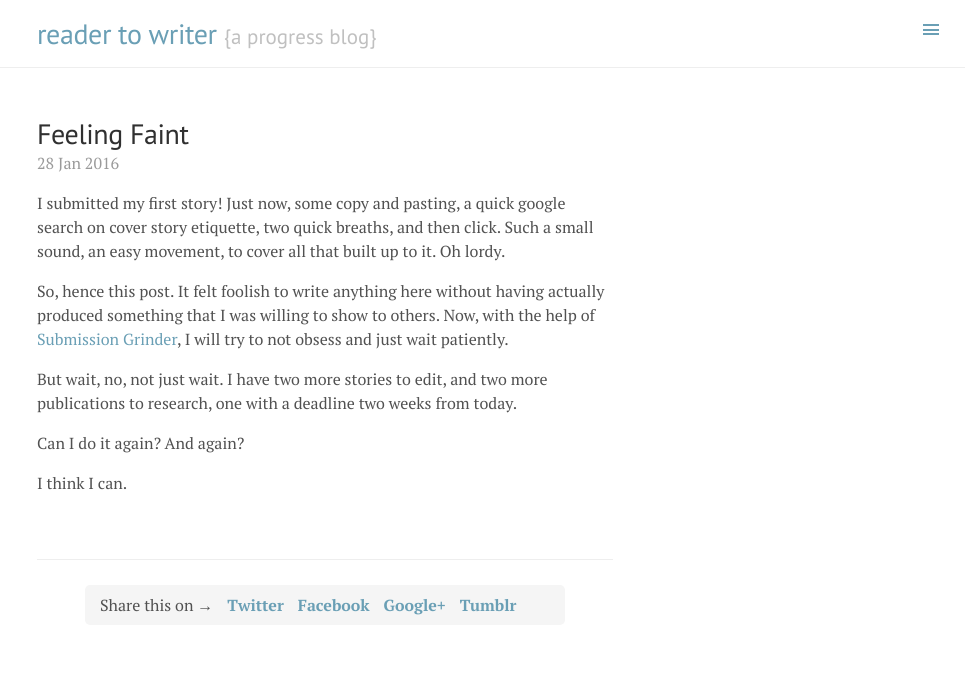
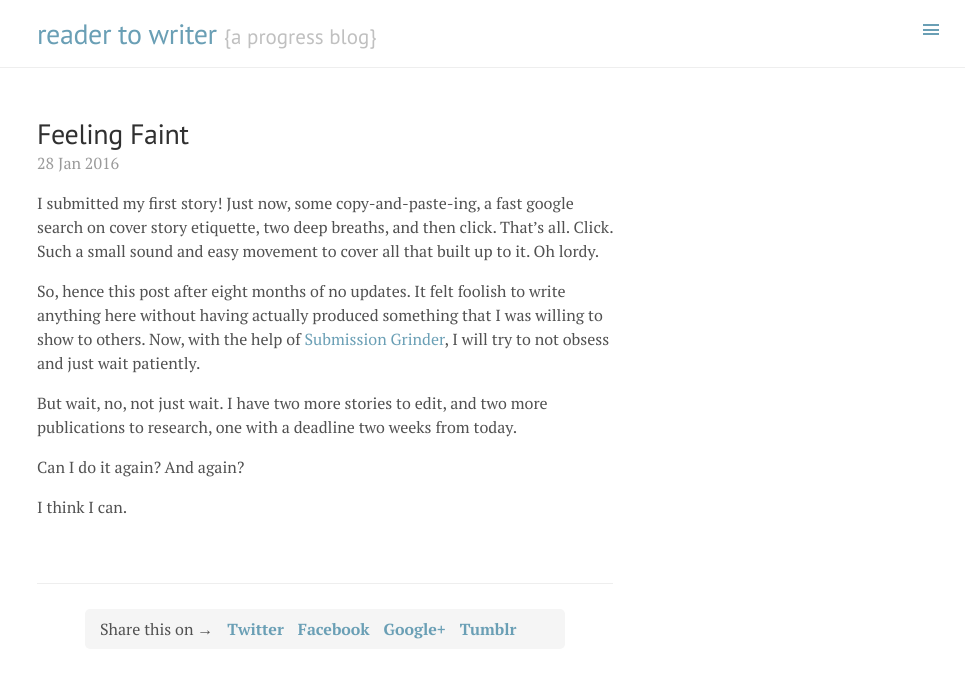
Before and after one commit to readertowriter/readertowriter.github.io, a Jekyll site: the page built from _posts/2016-01-28-Feeling-Faint.md, in a window 1280 px wide. Shown: the top 678 px of the page, without its empty margins (315-1280 px from the left). Built offline with Jekyll 4.4.1, drawn with Linux system fonts in a browser that asks for light colours; Markdown is read by kramdown in place of the engine named in the settings.

Commit message:
grammar!

```diff
--- a/_posts/2016-01-28-Feeling-Faint.md
+++ b/_posts/2016-01-28-Feeling-Faint.md
@@ -3,9 +3,9 @@
 title: Feeling Faint
 ---
 
-I submitted my first story! Just now, some copy and pasting, a quick google search on cover story etiquette, two quick breaths, and then click. Such a small sound, an easy movement, to cover all that built up to it. Oh lordy.
+I submitted my first story! Just now, some copy-and-paste-ing, a fast google search on cover story etiquette, two deep breaths, and then click. That's all. Click. Such a small sound and easy movement to cover all that built up to it. Oh lordy.
 
-So, hence this post. It felt foolish to write anything here without having actually produced something that I was willing to show to others. Now, with the help of [Submission Grinder](http://thegrinder.diabolicalplots.com/), I will try to not obsess and just wait patiently.
+So, hence this post after eight months of no updates. It felt foolish to write anything here without having actually produced something that I was willing to show to others. Now, with the help of [Submission Grinder](http://thegrinder.diabolicalplots.com/), I will try to not obsess and just wait patiently.
 
 But wait, no, not just wait. I have two more stories to edit, and two more publications to research, one with a deadline two weeks from today.
 
```
